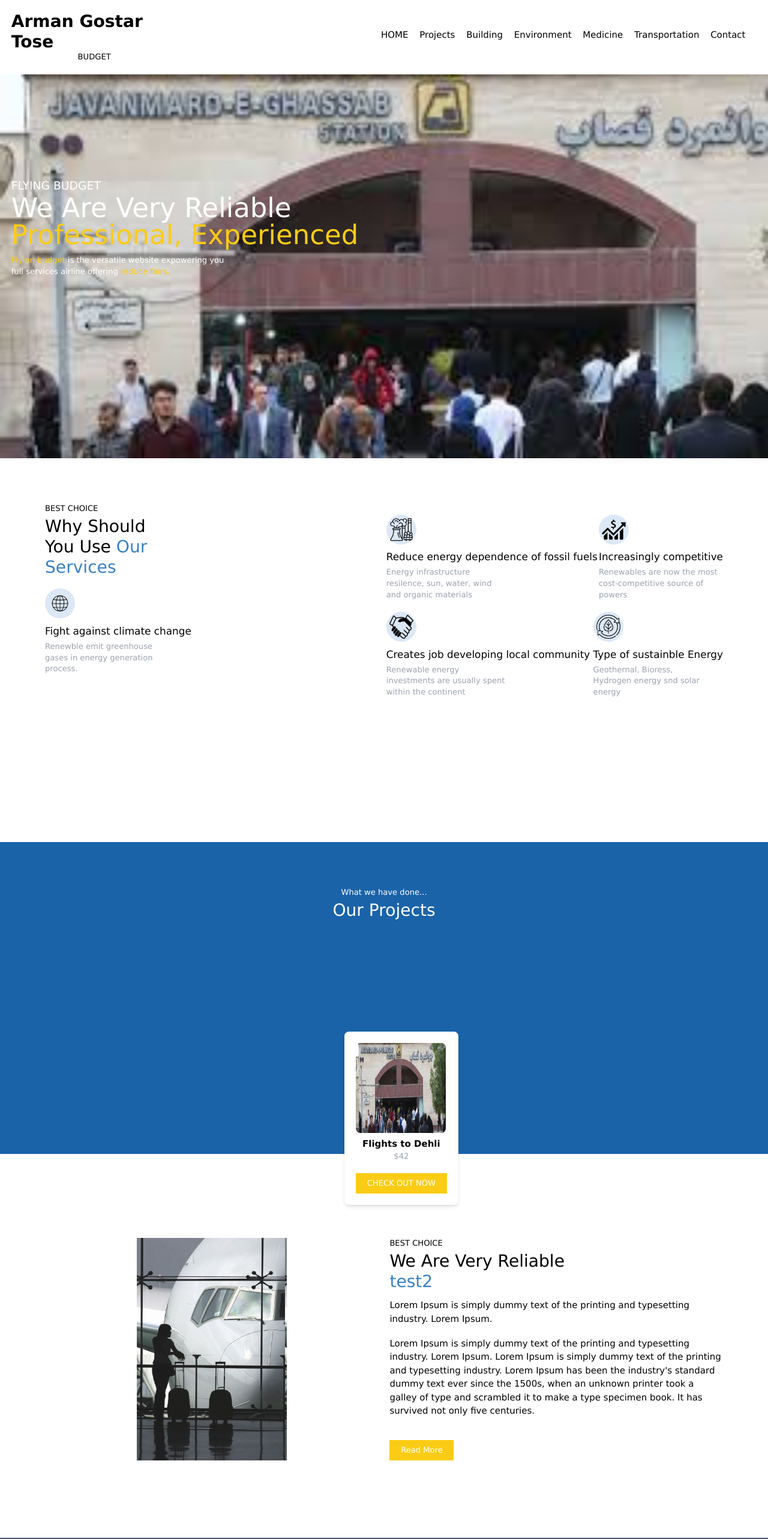
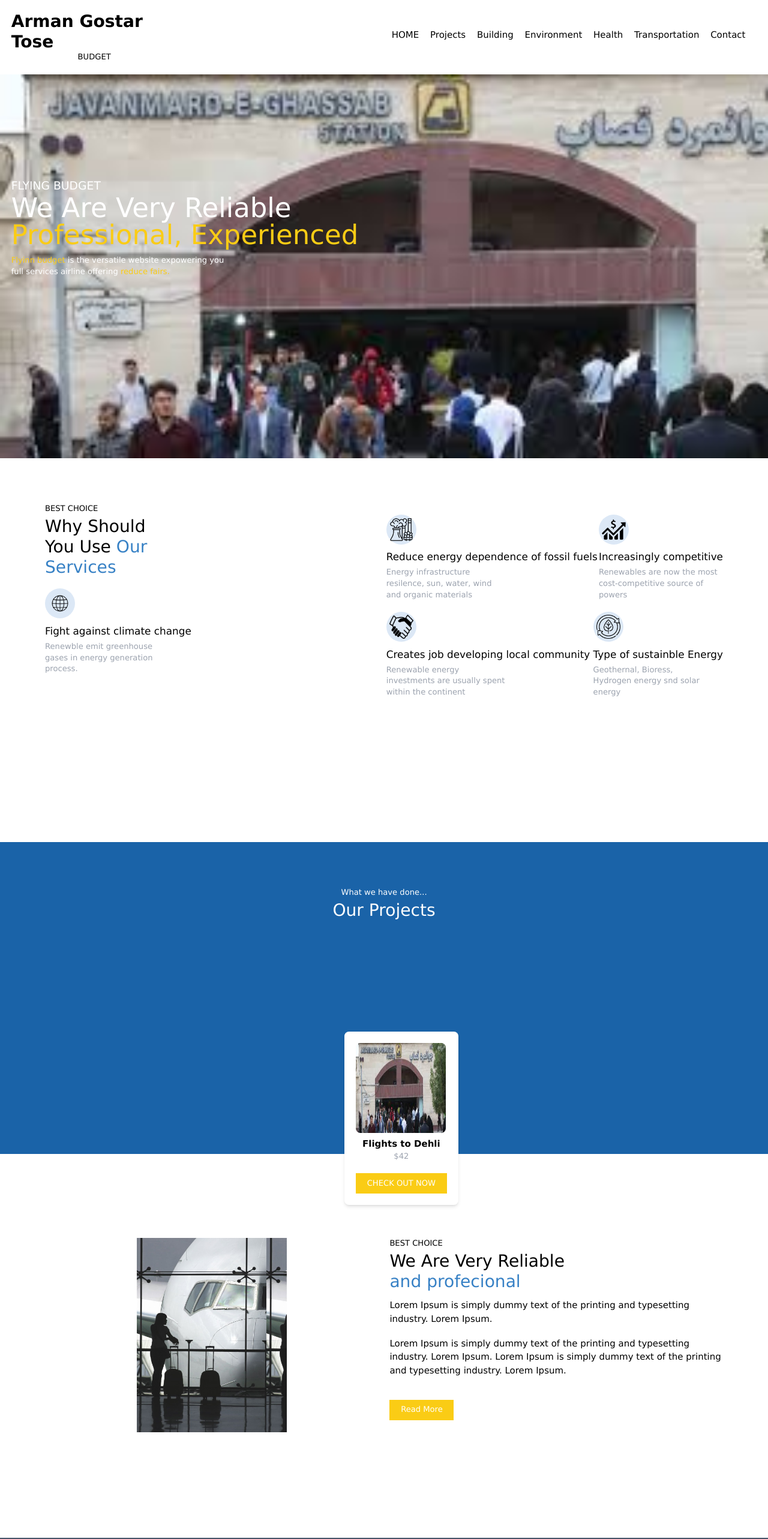
Before and after one commit to mohisa302/Parvaz, a React (Create React App) app: page /building in a window 1280 px wide. Shown: the top 2566 px of the page at 60% size. Built offline with nearby package versions, Linux system fonts and the light colour scheme.

Commit message:
Remove extra files

```diff
--- a/src/App.js
+++ b/src/App.js
@@ -15,7 +15,7 @@ export const App = () => (
           <Route path="/building" element={<LandingPage />}></Route>
           <Route path="/environment" element={<LandingPage />}></Route>
           <Route path="/transportation" element={<LandingPage />}></Route>
-          <Route path="/medicine" element={<LandingPage />}></Route>
+          <Route path="/health" element={<LandingPage />}></Route>
         </Route>
       </Routes>
     </BrowserRouter>
--- a/src/components/HeaderNavComp.js
+++ b/src/components/HeaderNavComp.js
@@ -36,9 +36,9 @@ export const HeaderNavComp = () => {
               <p className="text-black">Environment</p>
             </div>
           </NavLink>
-          <NavLink to="/medicine" className="ml-5">
+          <NavLink to="/health" className="ml-5">
             <div className="hover:border-b-[2px] hover:border-b-yellow-400 hover:text-xl pb-2">
-              <p className="text-black">Medicine</p>
+              <p className="text-black">Health</p>
             </div>
           </NavLink>
           <NavLink to="/transportation" className="ml-5">
--- a/src/components/ProfessionalExpComp.js
+++ b/src/components/ProfessionalExpComp.js
@@ -1,12 +1,12 @@
 import React from 'react';
 import { ButtonYellowComp } from './ButtonYellowComp';
 import FlyImage from '../assets/fly.jpeg';
-import { Contents } from '../constants/Data';
-import { useLocation } from 'react-router-dom';
+// import { Contents } from '../constants/Data';
+// import { useLocation } from 'react-router-dom';
 
 export const ProfessionalExpComp = () => {
-  const location = useLocation();
-  const Text = Contents.find((item) => item.root === location.pathname);
+  // const location = useLocation();
+  // const Text = Contents.find((item) => item.root === location.pathname);
   return (
     <div className="h-[80%] px-20 py-[140px]">
       <div class="grid grid-cols-2 gap-5 h-[90%]">
@@ -24,7 +24,7 @@ export const ProfessionalExpComp = () => {
               <p className="text-sm">BEST CHOICE</p>
               <p className="text-3xl mt-1">
                 We Are Very Reliable<br></br>
-                <span className="text-[#3781c5]"> {Text.heading}</span>
+                <span className="text-[#3781c5]"> and profecional</span>
               </p>
             </div>
           </div>
@@ -32,7 +32,11 @@ export const ProfessionalExpComp = () => {
           <p className="mt-3">
             Lorem Ipsum is simply dummy text of the printing and typesetting industry. Lorem Ipsum.
           </p>
-          <p className="mt-5">{Text.paragraph}</p>
+          <p className="mt-5">
+            {' '}
+            Lorem Ipsum is simply dummy text of the printing and typesetting industry. Lorem Ipsum. Lorem Ipsum is
+            simply dummy text of the printing and typesetting industry. Lorem Ipsum.
+          </p>
           <div className="flex">
             <ButtonYellowComp label={'Read More'} extraStyle={'mt-10'} />
           </div>
--- a/src/components/ServicesComp.js
+++ b/src/components/ServicesComp.js
@@ -1,23 +1,6 @@
 import React from 'react';
-import CoinImage from '../assets/coin.png';
 import { Aims } from '../constants/Data';
 export const ServicesComp = () => {
-  const ServiceItems = () => {
-    return (
-      <div className="mt-5">
-        <div className="flex h-[50px] w-[50px] rounded-full bg-[#dce8f6] justify-center items-center">
-          <img src={CoinImage} className="w-[20px] h-[20px]" />
-        </div>
-        <p className="text-black text-lg mt-2">Price Beating Guarantee</p>
-        <div className="w-[200px] mt-1">
-          <p className="text-sm text-gray-400">
-            Lorem Ipsum is simply dummy text of the printing and typesetting industry.
-          </p>
-        </div>
-      </div>
-    );
-  };
-
   return (
     <div className="h-[80%] px-20 py-20">
       <div class="grid grid-cols-2 gap-2 h-[90%]">
--- a/src/constants/Data.js
+++ b/src/constants/Data.js
@@ -54,7 +54,7 @@ export const LOWEST_FARE_LIST = [
     heading: 'Flights to Dehli',
     describtion: '$42',
     image: MediBack,
-    root: '/medicine',
+    root: '/health',
   },
 ];
 
@@ -82,7 +82,7 @@ export const Background = [
   {
     id: 5,
     image: MediBack,
-    root: '/medicine',
+    root: '/health',
   },
 ];
 
@@ -120,7 +120,7 @@ export const Contents = [
     heading: 'test5',
     paragraph:
       "Lorem Ipsum is simply dummy text of the printing and typesetting industry. Lorem Ipsum. Lorem Ipsum is simply dummy text of the printing and typesetting industry. Lorem Ipsum has been the industry's standard dummy text ever since the 1500s, when an unknown printer took a galley of type and scrambled it to make a type specimen book. It has survived not only five centuries.",
-    root: '/medicine',
+    root: '/health',
   },
 ];
 
```
